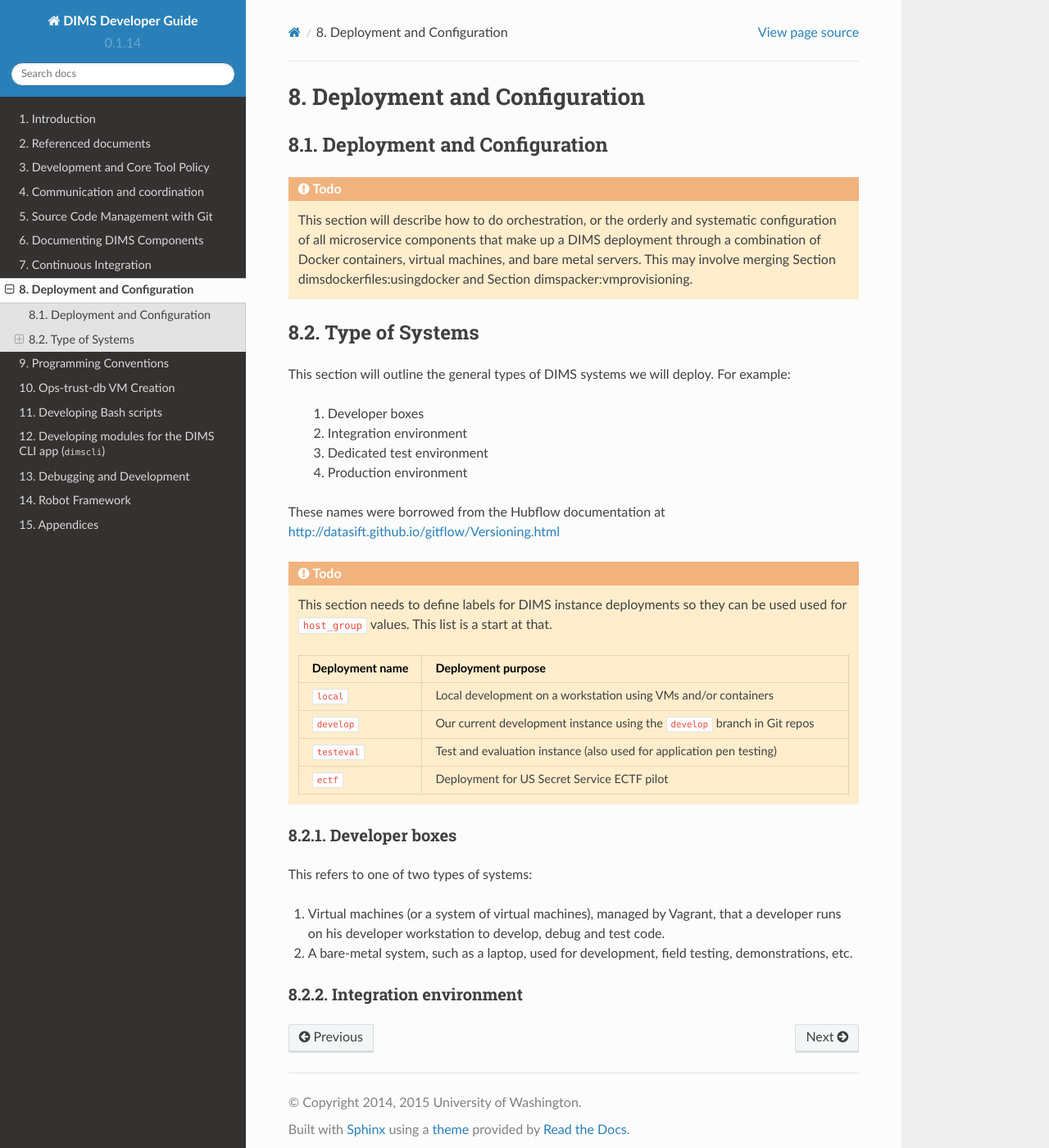
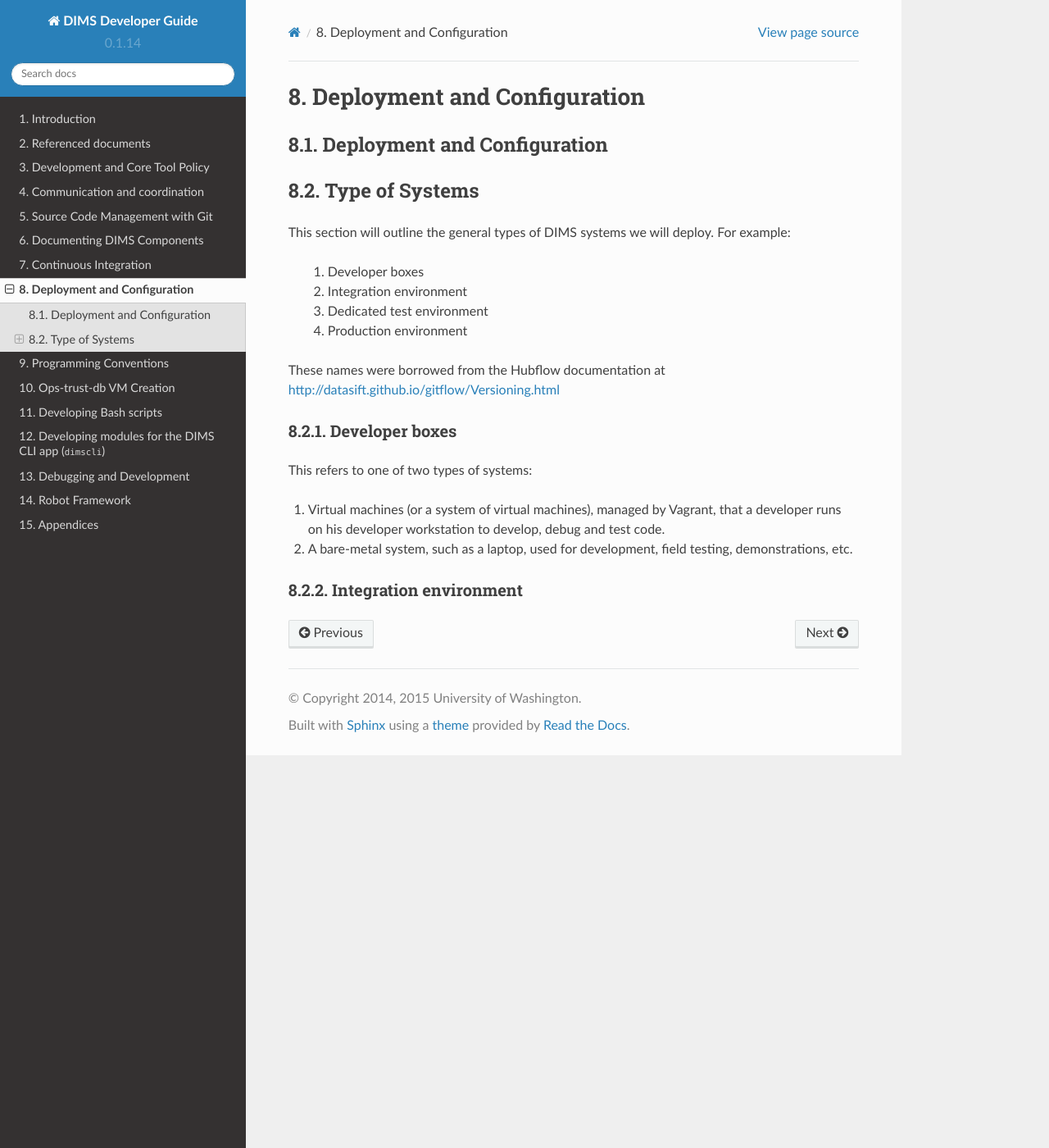
Before and after one commit to uw-dims/dims-devguide, a Sphinx documentation site: the page built from docs/source/deployconfigure.rst, in a window 1280 px wide and 1400 px high. Shown: the whole window at 82% size. Built offline with Sphinx 7.4.7 and the Read the Docs theme 2.0.0, drawn with Linux system fonts in a browser that asks for light colours; pages that are not in the unit, such as notebooks, are missing from menus; some of the changed lines change nothing that is shown.

Commit message:
Normalize conf.py with other repos

```diff
--- a/docs/source/conf.py
+++ b/docs/source/conf.py
@@ -16,6 +16,14 @@
 import os
 import shlex
 from sphinx import __version__
+
+# ReadTheDocs configuration setting:
+
+on_rtd = os.environ.get('READTHEDOCS') == "True"
+if on_rtd:
+    html_theme = 'default'
+else:
+    html_theme = 'sphinx_rtd_theme'
 
 # If extensions (or modules to document with autodoc) are in another directory,
 # add these directories to sys.path here. If the directory is relative to the
@@ -39,8 +47,6 @@
     'sphinx.ext.ifconfig',
 ]
 
-todo_include_todos = True
-
 # Add any paths that contain templates here, relative to this directory.
 templates_path = ['_templates']
 
@@ -49,9 +55,6 @@
 
 # The encoding of source files.
 source_encoding = 'utf-8-sig'
-
-# Include todos
-source_include_todos = True
 
 # The master toctree document.
 master_doc = 'index'
@@ -110,7 +113,11 @@
 #keep_warnings = False
 
 # If true, `todo` and `todoList` produce output, else they produce nothing.
-todo_include_todos = True
+
+if not on_rtd and os.environ.get('INCLUDETODOS') == "True":
+    todo_include_todos = True
+else:
+    todo_include_todos = False
 
 # -- Options for HTML output ----------------------------------------------
 
```
